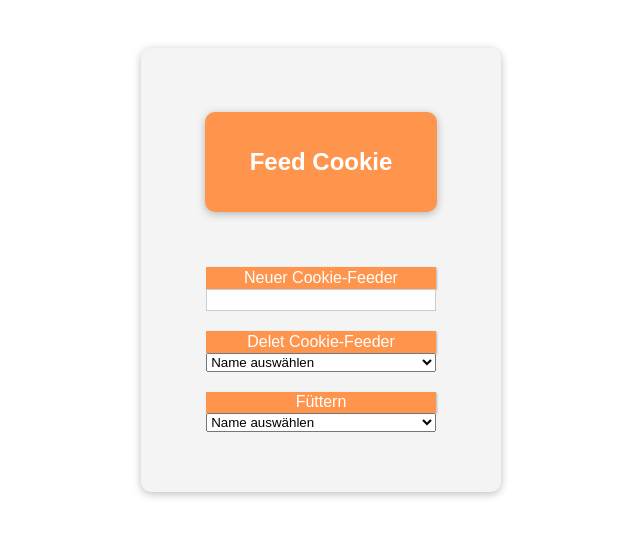
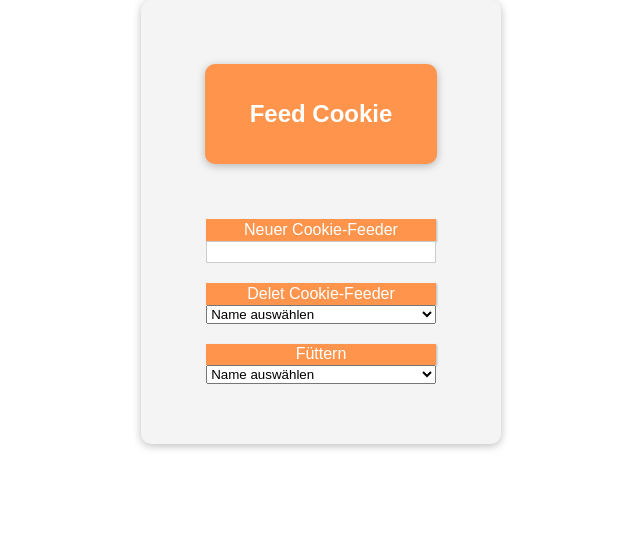
Before and after one commit to mojoman1808/feed-cookie, a Vue app: page / in a window 1280 px wide. Shown: the top 536 px of the page, without its empty margins (319-959 px from the left). Built offline with nearby package versions, Linux system fonts and the light colour scheme.

Commit message:
überflüssige kommentare entfernt

```diff
--- a/src/App.vue
+++ b/src/App.vue
@@ -19,7 +19,6 @@
           </select>
 
 
-          <!-- <button @click="deselectedUser"></button> -->
           <button @click="addFeeding">Füttern</button>
           <select v-model="selectedUser">
             <option disabled value="null">Name auswählen</option>
@@ -44,7 +43,6 @@
 <script>
 
 import FeedCookie from './components/FeedCookie.vue'
-// import FeedingPersons from './components/FeedingPersons.vue';
 export default {
   components: { FeedCookie},
     data() {
@@ -116,9 +114,6 @@ export default {
 
         updateLastFeeding(lastFeeding) {
             this.timeDifference = new Date() - lastFeeding;
-            // console.log(lastFeeding);
-            // console.log(lastFeeding);
-            // console.log(this.timeDifference);
         },
         addFeeding() {
           if (!this.selectedUser) {
@@ -129,7 +124,6 @@ export default {
                 hour: new Date().toLocaleString('DE'),
                 timeInHours: new Date()
             };
-            // console.log(feeding);
 
             this.updateLastFeeding(feeding.timeInHours);
 
@@ -219,21 +213,14 @@ header {
 
 #feed-cookie {
   box-shadow: 0 2px 8px rgba(0, 0, 0, 0.26);
-  margin: 3rem;
+  margin: 0;
+  padding: 0;
   border-radius: 10px;
   padding: 1rem;
   text-align: center;
   background-color: #f4f4f4;
   min-width: 360px;
 }
-
-/* #feed-cookie {
-  box-shadow: 0 2px 8px rgba(0, 0, 0, 0.26);
-  margin: 3rem;
-  border-radius: 10px;
-  padding: 1rem;
-  text-align: center;
-} */
 
 h2 {
   font-size: 2rem;
```
Lines whose indentation alone changed are shown as unchanged.
